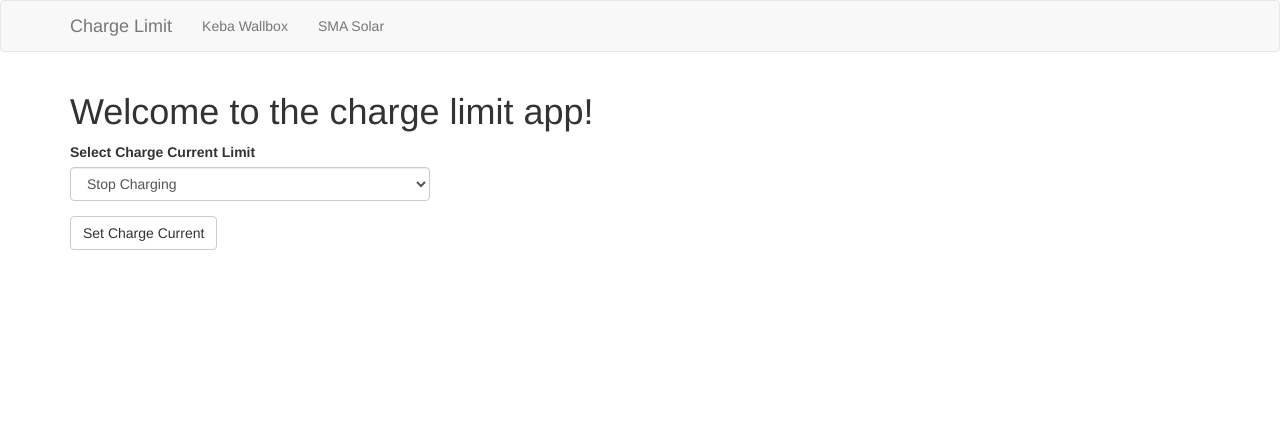
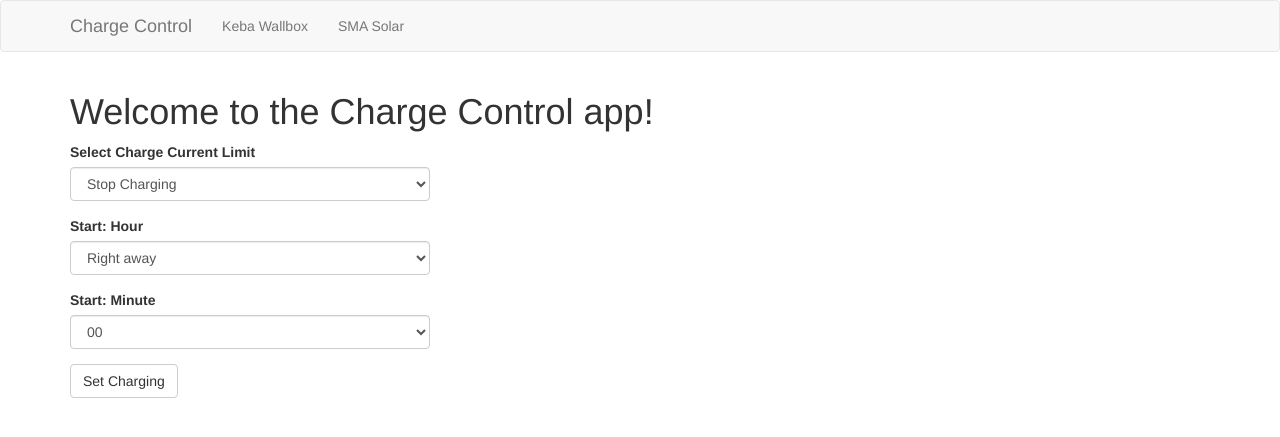
Before and after one commit to lillknurra/chargercontrol, a Flask app: page / in a window 1280 px wide. Shown: the top 437 px of the page. Run offline with Flask 2, Linux system fonts and the light colour scheme; some libraries are stand-ins or nearby versions.

Commit message:
Updated to charger control and added time when to apply charging

```diff
--- a/app/forms.py
+++ b/app/forms.py
@@ -3,8 +3,11 @@ from wtforms import SelectField, StringField, PasswordField, BooleanField, Submi
 from wtforms.validators import ValidationError, DataRequired, Email, EqualTo
 
 class PowerForm(FlaskForm):
-	currlimit = SelectField('Select Charge Current Limit', choices=[('currtime 0 1', 'Stop Charging'),('currtime 6000 1', '6 000 mA (~3,9 kW 3-fas / ~1,2 kW 1-fas)'), ('currtime 8000 1', '8 000 mA (~5,2 kW 3-fas / ~1,6 kW 1-fas)'), ('currtime 10000 1', '10 000 mA (~6,5 kW 3-fas / ~2,1 kW 1-fas)'), ('currtime 12000 1', '12 000 mA (~8,1 kW 3-fas / ~2,7 kW 1-fas)'), ('currtime 14000 1', '14 000 mA (~9,3 kW 3-fas / ~3,0 kW 1-fas)'), ('currtime 16000 1', '16 000 mA (~10,1 kW 3-fas / ~3,4 kW 1-fas)'), ('currtime 18000 1', '18 000 mA (~10,1 kW 3-fas / ~3,9 kW 1-fas)'), ('currtime 20000 1', '20 000 mA (~10,1 kW 3-fas / ~4,4 kW 1-fas)')], validators=[DataRequired()])
-	submit = SubmitField('Set Charge Current')
+	currlimit = SelectField('Select Charge Current Limit', choices=[('currtime 0', 'Stop Charging'),('currtime 6000', '6 000 mA (~3,9 kW 3-fas / ~1,2 kW 1-fas)'), ('currtime 8000', '8 000 mA (~5,2 kW 3-fas / ~1,6 kW 1-fas)'), ('currtime 10000', '10 000 mA (~6,5 kW 3-fas / ~2,1 kW 1-fas)'), ('currtime 12000', '12 000 mA (~8,1 kW 3-fas / ~2,7 kW 1-fas)'), ('currtime 14000', '14 000 mA (~9,3 kW 3-fas / ~3,0 kW 1-fas)'), ('currtime 16000', '16 000 mA (~10,1 kW 3-fas / ~3,4 kW 1-fas)'), ('currtime 18000', '18 000 mA (~10,1 kW 3-fas / ~3,9 kW 1-fas)'), ('currtime 20000', '20 000 mA (~10,1 kW 3-fas / ~4,4 kW 1-fas)')], validators=[DataRequired()])
+	chrghour = SelectField('Start: Hour', choices=[('imidiately', 'Right away'), ('00', '00'),('01', '01'), ('02', '02'), ('03', '03'), ('04', '04'), ('05', '05'), ('06', '06'), ('07', '07'), ('08', '08'), ('09', '09'), ('10', '10'), ('11', '11'), ('12', '12'), ('13', '13'), ('14', '14'), ('15', '15'), ('16', '16'), ('17', '17'), ('18', '18'), ('19', '19'), ('20', '20'), ('21', '21'), ('22', '22'), ('23', '23')], validators=None)
+	chrgminute = SelectField('Start: Minute', choices=[('00', '00'), ('10', '10'),('20', '20'), ('30', '30'), ('40', '40'), ('50', '50')], validators=None)
+	submit = SubmitField('Set Charging')
+
 	# &#32; - html space
 
 #class LoginForm(FlaskForm):
--- a/app/routes.py
+++ b/app/routes.py
@@ -1,9 +1,11 @@
 import os
+from turtle import delay
 from flask import render_template, flash, redirect, url_for, request, send_from_directory
 from app import app
 from app.forms import PowerForm
 from werkzeug.urls import url_parse
 import sys, socket
+from datetime import datetime
 
 
 @app.route('/favicon.ico')
@@ -17,7 +19,20 @@ def index():
 	ip = "192.168.99.143"
 	port = 7090
 	if form.validate_on_submit():
-		limit = form.currlimit.data
+		now = datetime.now()
+		current_hour = int(now.strftime('%H'))
+		current_minute = int(now.strftime('%M'))
+		current_second = int(now.strftime('%S'))
+		start_hour = int(form.chrghour.data)
+		start_minute = int(form.chrgminute.data)
+		if start_hour == 'immidiate':
+			limit = form.currlimit.data + ' 1'
+		elif start_hour >= current_hour:
+			wait_seconds = (start_hour - current_hour) * 3600 + (start_minute - current_minute) * 60
+			limit = form.currlimit.data + ' ' + str(wait_seconds)
+		else:
+			wait_seconds = (24 + start_hour - current_hour) * 3600 + (start_minute - current_minute) * 60
+			limit = form.currlimit.data + ' ' + str(wait_seconds)
 		limitb = limit.encode(encoding='utf-8')
 		sock = socket.socket(socket.AF_INET, socket.SOCK_DGRAM)
 		sock.sendto(limitb, (ip, port))
--- a/app/templates/base.html
+++ b/app/templates/base.html
@@ -6,7 +6,7 @@
 {% endblock %}
 
 {% block title %}
-    {% if title %}{{ title }} - Charge Limit{% else %}Welcome to Charge Limit{% endif %}
+    {% if title %}{{ title }} - Charge Control{% else %}Welcome to Charge Control{% endif %}
 {% endblock %}
 
 {% block navbar %}
@@ -19,7 +19,7 @@
                     <span class="icon-bar"></span>
                     <span class="icon-bar"></span>
                 </button>
-                <a class="navbar-brand" href="{{ url_for('index') }}">Charge Limit</a>
+                <a class="navbar-brand" href="{{ url_for('index') }}">Charge Control</a>
             </div>
             <div class="collapse navbar-collapse" id="bs-example-navbar-collapse-1">
                 <ul class="nav navbar-nav">
--- a/app/templates/index.html
+++ b/app/templates/index.html
@@ -2,7 +2,7 @@
 {% import 'bootstrap/wtf.html' as wtf %}
 
 {% block app_content %}
-	<h1>Welcome to the charge limit app!</h1>
+	<h1>Welcome to the Charge Control app!</h1>
 	<div class="row">
 		<div class="col-md-4">
 			{{ wtf.quick_form(form) }}
```
Also changed, not shown: requirements.txt (added, +13 -0 lines), chargercontrol.py (renamed from chargerlimit.py).
